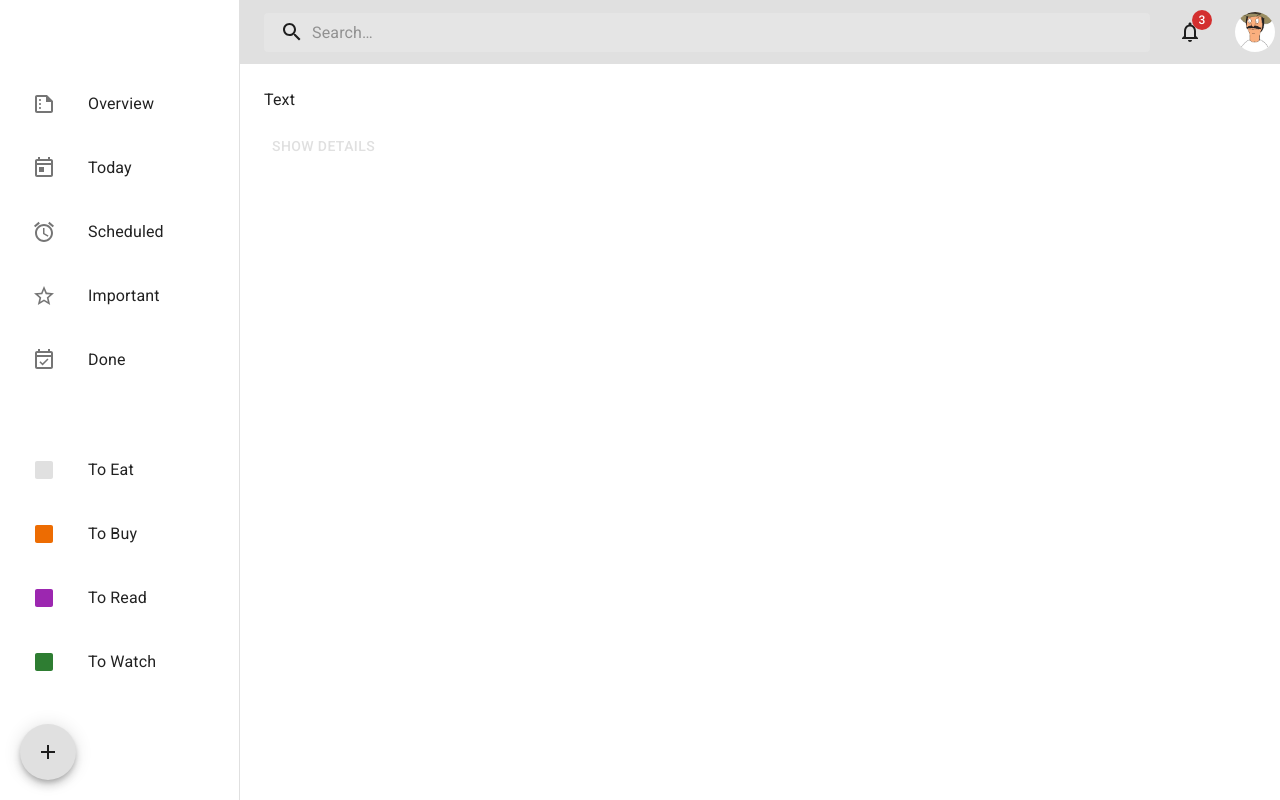
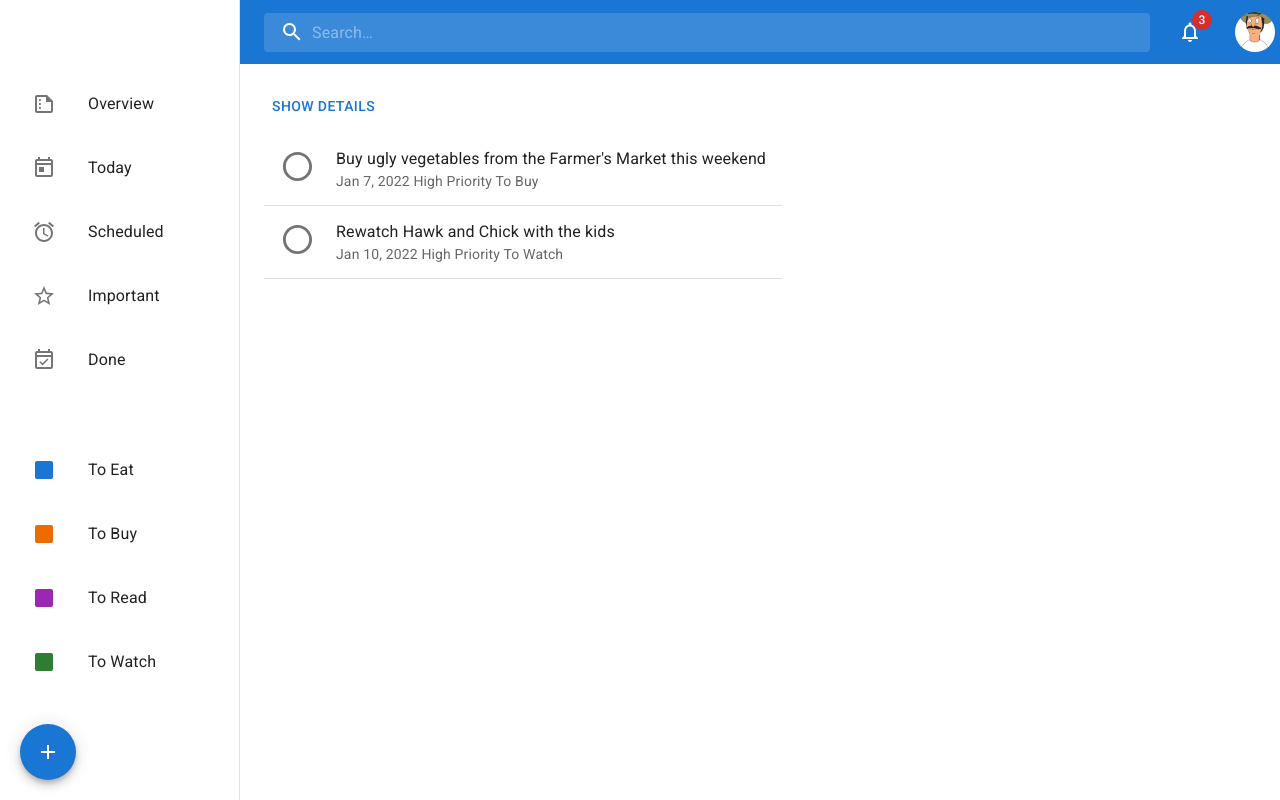
Before and after one commit to yoyotruly/smart-todo-list, a React (Create React App) app in the folder frontend/: page /tasks in a window 1280 px wide. Built offline with nearby package versions, Linux system fonts and the light colour scheme.

Commit message:
Add sample task list

```diff
--- a/frontend/src/components/MainContent.js
+++ b/frontend/src/components/MainContent.js
@@ -5,6 +5,8 @@ import Box from '@mui/material/Box';
 import Drawer from '@mui/material/Drawer';
 import Typography from '@mui/material/Typography';
 import Toolbar from '@mui/material/Toolbar';
+
+import TaskList from './TaskList';
 
 const rightSidebarWidth = 400;
 
@@ -36,11 +38,11 @@ export default function RightSidebar() {
     <Box sx={{ display: 'flex' }}>
       <Main open={open}>
         <Toolbar />
-        <Typography paragraph>
-          Text
-        </Typography>
         <Button variant="text" onClick={handleOpen}>Show Details</Button>
+        <TaskList />
+
       </Main>
+
       <Drawer
         sx={{
           width: rightSidebarWidth,
--- /dev/null
+++ b/frontend/src/components/TaskList.js
@@ -0,0 +1,57 @@
+import * as React from 'react';
+import List from '@mui/material/List';
+import ListItem from '@mui/material/ListItem';
+import Divider from '@mui/material/Divider';
+import ListItemText from '@mui/material/ListItemText';
+import ListItemIcon from '@mui/material/ListItemIcon';
+import RadioButtonUncheckedIcon from '@mui/icons-material/RadioButtonUnchecked';
+import Typography from '@mui/material/Typography';
+
+export default function TaskList() {
+  return (
+    <List
+      sx={{
+        width: '100%',
+        bgcolor: "background.paper"
+      }}
+    >
+
+      <ListItem alignItems="flex-start">
+        <ListItemIcon>
+          <RadioButtonUncheckedIcon fontSize='large'/>
+        </ListItemIcon>
+        <ListItemText
+          primary="Buy ugly vegetables from the Farmer's Market this weekend"
+          secondary={
+            <>
+              Jan 7, 2022
+              High Priority
+              To Buy
+            </>
+          }
+        />
+      </ListItem>
+
+      <Divider component="li" />
+
+      <ListItem alignItems="flex-start">
+        <ListItemIcon>
+          <RadioButtonUncheckedIcon fontSize='large'/>
+        </ListItemIcon>
+        <ListItemText
+          primary="Rewatch Hawk and Chick with the kids"
+          secondary={
+            <>
+              Jan 10, 2022
+              High Priority
+              To Watch
+            </>
+          }
+        />
+      </ListItem>
+
+      <Divider component="li" />
+
+    </List>
+  );
+}
--- a/frontend/src/index.js
+++ b/frontend/src/index.js
@@ -3,13 +3,10 @@ import ReactDOM from 'react-dom/client';
 import { createTheme, ThemeProvider } from '@mui/material/styles';
 import './index.css';
 import App from './App';
-import { grey } from '@mui/material/colors';
 
 const theme = createTheme({
   palette: {
-    primary: {
-      main: grey[300],
-    },
+    mode: "light"
   },
 });
 
```
